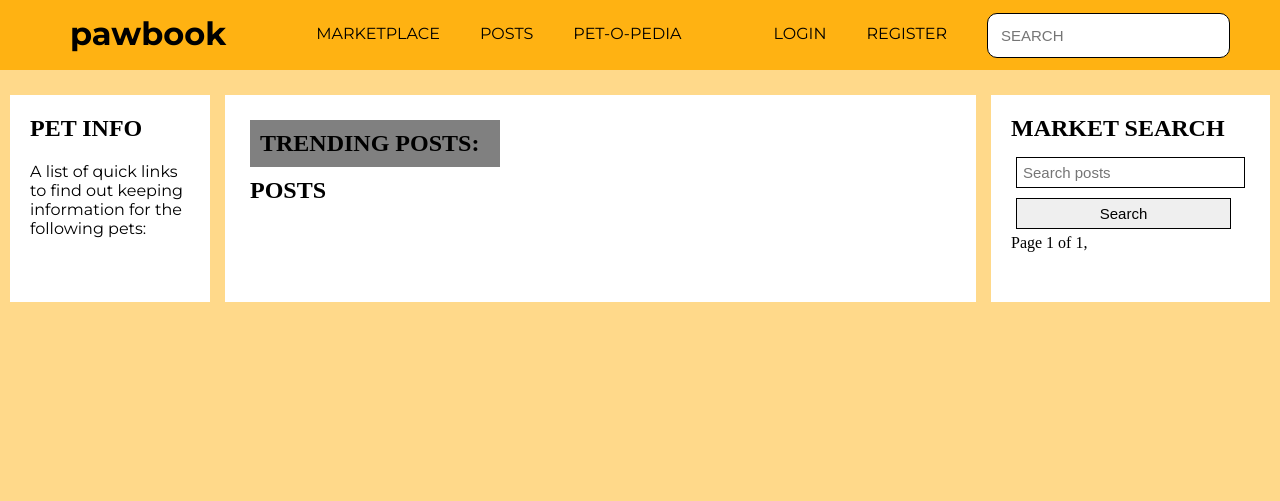
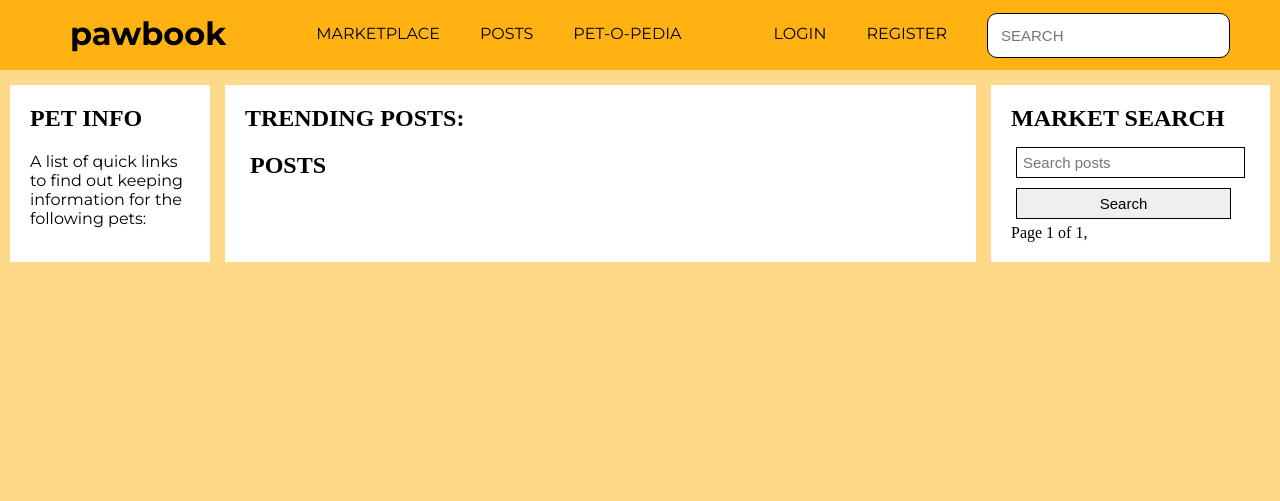
Before and after one commit to PeterDodd/pawbook_wad, a Django app: page /pawbook/posts/ in a window 1280 px wide. Shown: the top 501 px of the page. Run offline with Django 3.2, Linux system fonts and the light colour scheme; data that the repository does not hold is empty.

Commit message:
Fixed CSS padding and other adjustments

```diff
--- a/static/css/base.css
+++ b/static/css/base.css
@@ -2,6 +2,7 @@
     --color-background: rgb(255, 217, 138);
     --color-main-accent: rgba(255, 178, 18, 1);
     --color-main-contrast: rgba(255, 94, 34, 1);
+    --color-main-postelement: hsl(51, 100%, 73%);
     --font-headline: 'Roboto';
     --font-textblock: 'Montserrat';
 }
@@ -173,9 +174,7 @@ main.wrapper {
     margin-left: auto;
     margin-right: auto;
     max-width: 1400px;
-    padding: 80px 10px;
-
-    height: 1vh;
+    padding: 70px 10px;
 }
 
 .col-2 {
@@ -218,3 +217,7 @@ main.wrapper {
     background-color: white;
     padding: 20px;
 }
+
+.pets_new {
+    grid-area: t;
+}
--- a/static/css/home.css
+++ b/static/css/home.css
@@ -1,8 +1,8 @@
 .pets_new {
 	display: flex;
 	flex-grow: 1;
-	max-height: 100px;
-	margin: 5px;
+    max-height: 100px;
+    margin: 5px;
 	align-items: center;
 	justify-content: space-between;
 }
@@ -24,7 +24,7 @@
 	width: 100%;
 	opacity: 0;
 	transition: .5s ease;
-	background-color: #008CBA;
+	background-color: var(--color-main-contrast);
 }
 
 .pet_box:hover .pet_box_overlay{
@@ -51,26 +51,22 @@
 	text-align: center;
 }
 
-.side_bar {
-	width: 230px;
-	background-color: grey;
-	margin: 5px;
-	padding: 10px;
-}
 
 .posts_column {
-	display: flex;
-	flex-direction: column;
+
+    display: flex;
+    flex-direction: column;
 	flex-grow: 1;
-	height: 100px;
 	min-width:300px;
 	margin: 5px;
+    margin-top: 20px;
 }
 
 .post {
 	display: flex;
 	flex-direction: row;
-	background-color: grey;
+    background-color: var(--color-main-postelement);
+    border-radius: 6px 6px 40px 6px;
 	width: 100%;
 	margin: 5px 0px 5px 0px;
 }
@@ -86,17 +82,3 @@
 	width: 100%;
 	margin: 5px;
 }
-
-.sub_holder {
-	display: flex;
-	flex-direction: row;
-	max-width: 1500px;
-	width: 100%;
-}
-
-
-/*
-
-    CSS Makeover WIP below
-
-*/
```
